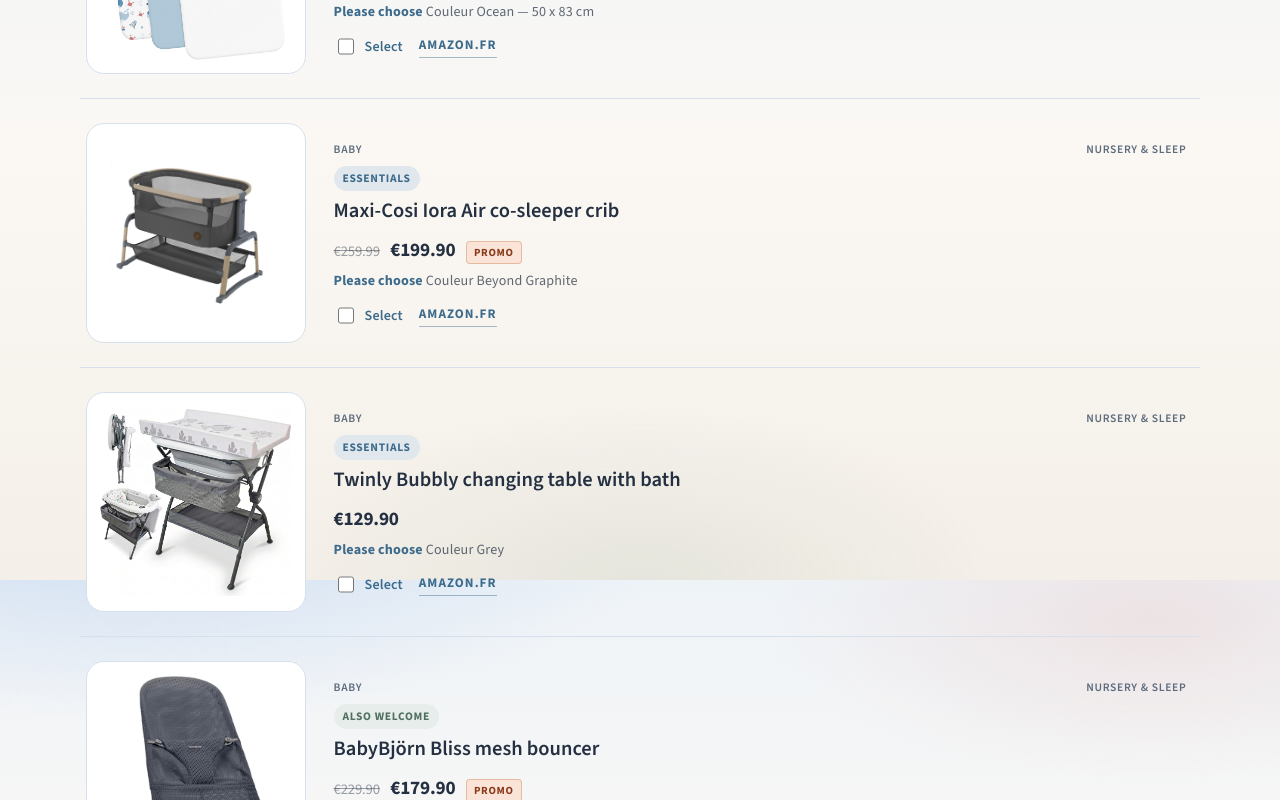
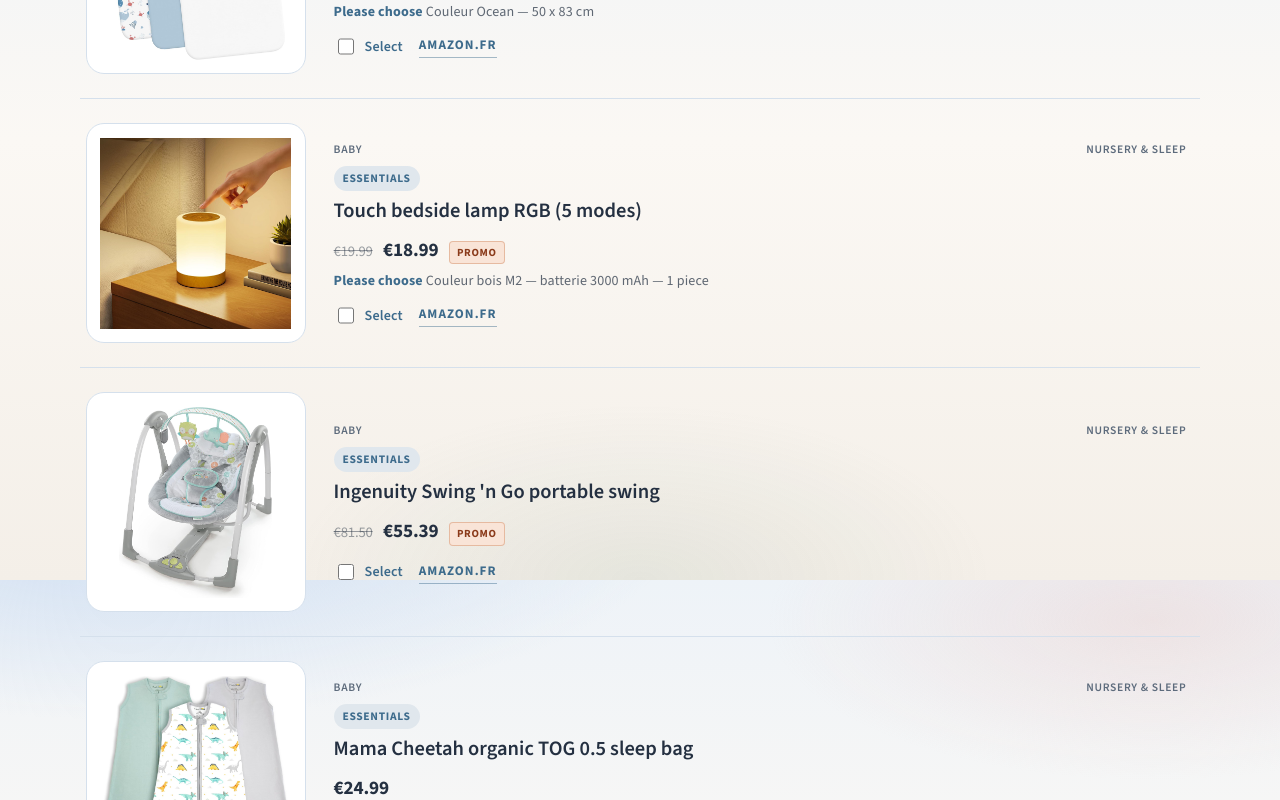
Before and after one commit to Stevenfromfrance/baby-shopping, a React (Vite) app: page / in a window 1280 px wide. Shown: the part 1820-2620 px from the top of the page. Built offline with nearby package versions, Linux system fonts and the light colour scheme; no server answers; the database is empty.

Commit message:
Mark the chosen gifts as essentials and add Philips Avent nursing pads for mom.

```diff
--- a/public/products.json
+++ b/public/products.json
@@ -34,7 +34,7 @@
     "amazonUrl": "https://www.amazon.fr/dp/B084PMMS2H",
     "wishlistUrl": "https://www.amazon.fr/hz/wishlist/ls/3P7DYQA3VATIP",
     "titleEn": "Philips Avent bottle warmer",
-    "priority": "comfort",
+    "priority": "essential",
     "originalPrice": 54.99
   },
   {
@@ -55,7 +55,7 @@
     "amazonUrl": "https://www.amazon.fr/dp/B0FNRVCVGB",
     "wishlistUrl": "https://www.amazon.fr/hz/wishlist/ls/3P7DYQA3VATIP",
     "titleEn": "Trois Kilos Sept fitted sheets, set of 2",
-    "priority": "comfort",
+    "priority": "essential",
     "choiceNote": "Motif graphiques vert olive — taille 50 x 83 cm"
   },
   {
@@ -74,7 +74,7 @@
     "amazonUrl": "https://www.amazon.fr/dp/B08DPPY1SC",
     "wishlistUrl": "https://www.amazon.fr/hz/wishlist/ls/3P7DYQA3VATIP",
     "titleEn": "Philips Avent steriliser and dryer",
-    "priority": "comfort",
+    "priority": "essential",
     "originalPrice": 99.99
   },
   {
@@ -95,7 +95,7 @@
     "amazonUrl": "https://www.amazon.fr/dp/B009X83YBM",
     "wishlistUrl": "https://www.amazon.fr/hz/wishlist/ls/3P7DYQA3VATIP",
     "titleEn": "NUK milk powder dispenser",
-    "priority": "comfort",
+    "priority": "essential",
     "originalPrice": 8.6,
     "choiceNote": "Couleur gris"
   },
@@ -179,7 +179,7 @@
     "amazonUrl": "https://www.amazon.fr/dp/B08MTMKQNX",
     "wishlistUrl": "https://www.amazon.fr/hz/wishlist/ls/3P7DYQA3VATIP",
     "titleEn": "Dikaslon changing backpack",
-    "priority": "comfort",
+    "priority": "essential",
     "choiceNote": "Couleur gris clair"
   },
   {
@@ -218,7 +218,7 @@
     "amazonUrl": "https://www.amazon.fr/dp/B08J56CKZ4",
     "wishlistUrl": "https://www.amazon.fr/hz/wishlist/ls/2LS2RZZ72752T",
     "titleEn": "My Brest Friend deluxe nursing pillow",
-    "priority": "comfort",
+    "priority": "essential",
     "choiceNote": "Couleur Aqua"
   },
   {
@@ -336,7 +336,7 @@
     "amazonUrl": "https://www.amazon.fr/dp/B0D97THKQK",
     "wishlistUrl": "https://www.amazon.fr/hz/wishlist/ls/2LS2RZZ72752T",
     "titleEn": "Medela Easy Pour milk bags, 50",
-    "priority": "comfort"
+    "priority": "essential"
   },
   {
     "id": "mom-18",
@@ -354,7 +354,7 @@
     "amazonUrl": "https://www.amazon.fr/dp/B096FK4Z4Q",
     "wishlistUrl": "https://www.amazon.fr/hz/wishlist/ls/2LS2RZZ72752T",
     "titleEn": "Lansinoh perineal spray, 100 ml",
-    "priority": "comfort",
+    "priority": "essential",
     "originalPrice": 15.99
   },
   {
@@ -373,7 +373,7 @@
     "amazonUrl": "https://www.amazon.fr/dp/B08C3R6ZVP",
     "wishlistUrl": "https://www.amazon.fr/hz/wishlist/ls/2LS2RZZ72752T",
     "titleEn": "Medela Purelan lanolin cream, 37 g",
-    "priority": "comfort"
+    "priority": "essential"
   },
   {
     "id": "baby-31",
@@ -415,7 +415,7 @@
     "amazonUrl": "https://www.amazon.fr/dp/B0FHBNQY9P",
     "wishlistUrl": "https://www.amazon.fr/hz/wishlist/ls/3P7DYQA3VATIP",
     "titleEn": "Philips Avent Soothie soothers, pack of 2",
-    "priority": "comfort",
+    "priority": "essential",
     "choiceNote": "Blue Eco — lot de 2"
   },
   {
@@ -483,7 +483,7 @@
     "list": "mom",
     "listLabel": "Maman",
     "category": "Post-partum",
-    "priority": "comfort",
+    "priority": "essential",
     "title": "Lansinoh Douche intime périnée",
     "shortTitle": "Lansinoh Douche intime périnée",
     "titleEn": "Lansinoh perineal cleansing bottle",
@@ -501,7 +501,7 @@
     "list": "baby",
     "listLabel": "Bébé",
     "category": "Biberons & repas",
-    "priority": "comfort",
+    "priority": "essential",
     "title": "Chaise haute Chicco Polly Essential",
     "shortTitle": "Chaise haute Chicco Polly Essential",
     "titleEn": "Chicco Polly Essential high chair",
@@ -544,7 +544,7 @@
     "list": "baby",
     "listLabel": "Bébé",
     "category": "Couches & hygiène",
-    "priority": "comfort",
+    "priority": "essential",
     "title": "Bavoir multi-usage Aden + Anais Essentials",
     "shortTitle": "Bavoir multi-usage Aden + Anais Essentials",
     "titleEn": "Aden + Anais Essentials burpy bib",
@@ -566,7 +566,7 @@
     "list": "baby",
     "listLabel": "Bébé",
     "category": "Couches & hygiène",
-    "priority": "comfort",
+    "priority": "essential",
     "title": "Bavoir Aden + Anais Disney Burpy",
     "shortTitle": "Bavoir Aden + Anais Disney Burpy",
     "titleEn": "Aden + Anais Disney burpy bib",
@@ -587,7 +587,7 @@
     "list": "baby",
     "listLabel": "Bébé",
     "category": "Couches & hygiène",
-    "priority": "comfort",
+    "priority": "essential",
     "title": "Bavoir Aden + Anais Essentials Burpy",
     "shortTitle": "Bavoir Aden + Anais Essentials Burpy",
     "titleEn": "Aden + Anais Essentials burpy bib",
@@ -651,7 +651,7 @@
     "list": "baby",
     "listLabel": "Bébé",
     "category": "Chambre & sommeil",
-    "priority": "comfort",
+    "priority": "essential",
     "title": "Balançoire portable Ingenuity Swing 'n Go",
     "shortTitle": "Balançoire portable Ingenuity Swing 'n Go",
     "titleEn": "Ingenuity Swing 'n Go portable swing",
@@ -670,7 +670,7 @@
     "list": "baby",
     "listLabel": "Bébé",
     "category": "Couches & hygiène",
-    "priority": "comfort",
+    "priority": "essential",
     "title": "Sacs imperméables Bumkins (lot)",
     "shortTitle": "Sacs imperméables Bumkins (lot)",
     "titleEn": "Bumkins wet bags set",
@@ -727,7 +727,7 @@
     "list": "baby",
     "listLabel": "Bébé",
     "category": "Chambre & sommeil",
-    "priority": "comfort",
+    "priority": "essential",
     "title": "Gigoteuse Mama Cheetah TOG 0,5 coton bio",
     "shortTitle": "Gigoteuse Mama Cheetah TOG 0,5 coton bio",
     "titleEn": "Mama Cheetah organic TOG 0.5 sleep bag",
@@ -788,7 +788,7 @@
     "list": "mom",
     "listLabel": "Maman",
     "category": "Post-partum",
-    "priority": "comfort",
+    "priority": "essential",
     "title": "Ceinture post-partum Momcozy Ergowrap",
     "shortTitle": "Ceinture post-partum Momcozy Ergowrap",
     "titleEn": "Momcozy Ergowrap postpartum support belt",
@@ -809,7 +809,7 @@
     "list": "baby",
     "listLabel": "Bébé",
     "category": "Chambre & sommeil",
-    "priority": "comfort",
+    "priority": "essential",
     "title": "Couvertures d’emmaillotage Momcozy, lot de 2",
     "shortTitle": "Couvertures d’emmaillotage Momcozy, lot de 2",
     "titleEn": "Momcozy swaddle blankets, pack of 2",
@@ -830,7 +830,7 @@
     "list": "baby",
     "listLabel": "Bébé",
     "category": "Chambre & sommeil",
-    "priority": "comfort",
+    "priority": "essential",
     "title": "Lampe de chevet tactile RGB (5 modes)",
     "shortTitle": "Lampe de chevet tactile RGB (5 modes)",
     "titleEn": "Touch bedside lamp RGB (5 modes)",
@@ -846,5 +846,23 @@
     "amazonUrl": "https://www.amazon.fr/dp/B0H2DFSVBS",
     "wishlistUrl": "https://www.amazon.fr/hz/wishlist/ls/3P7DYQA3VATIP",
     "choiceNote": "Couleur bois M2 — batterie 3000 mAh — 1 piece"
+  },
+  {
+    "id": "mom-26",
+    "list": "mom",
+    "listLabel": "Maman",
+    "category": "Allaitement",
+    "priority": "essential",
+    "title": "Coussinets d’allaitement jetables Philips Avent",
+    "shortTitle": "Coussinets d’allaitement jetables Philips Avent",
+    "titleEn": "Philips Avent disposable nursing pads",
+    "brand": "PHILIPS",
+    "price": 7.9,
+    "currency": "EUR",
+    "description": "Coussinets d’allaitement jetables — absorption triple épaisseur, anti-fuites.",
+    "notes": [],
+    "image": "/products/mom-26.jpg",
+    "amazonUrl": "https://www.amazon.fr/dp/B0788CC2Y1",
+    "wishlistUrl": "https://www.amazon.fr/hz/wishlist/ls/2LS2RZZ72752T"
   }
 ]
--- a/src/config.ts
+++ b/src/config.ts
@@ -63,5 +63,5 @@
 export const CONTACT_NOTE =
   'Une question ? Écrivez à Steven ou Sherally — ils vous guideront avec plaisir.'
 
-/** Open the site with ?admin=searwar to restore a gift by mistake. */
+/** Family admin only. Open ?admin=searwar — or enter this code to restore a gift by mistake. Guests never need this. */
 export const ADMIN_PIN = 'searwar'
```
Also changed, not shown: public/products/mom-26.jpg (added).
